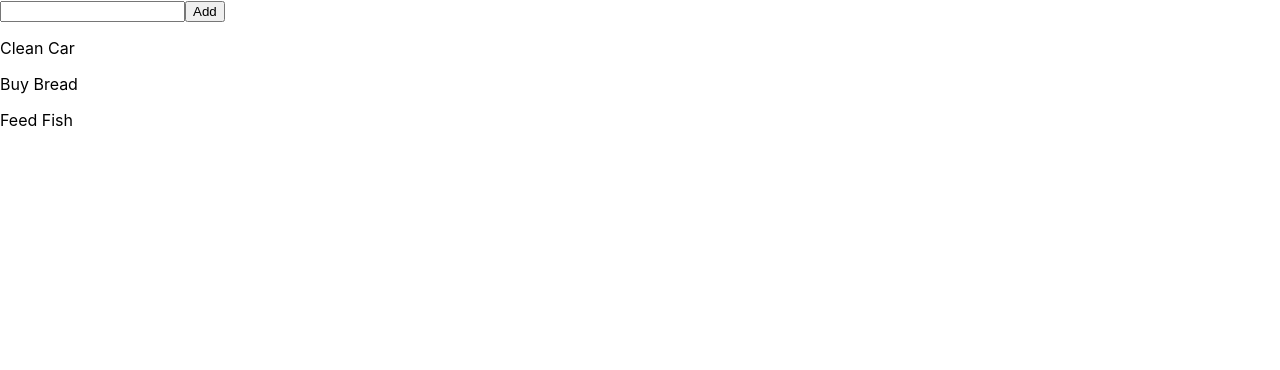
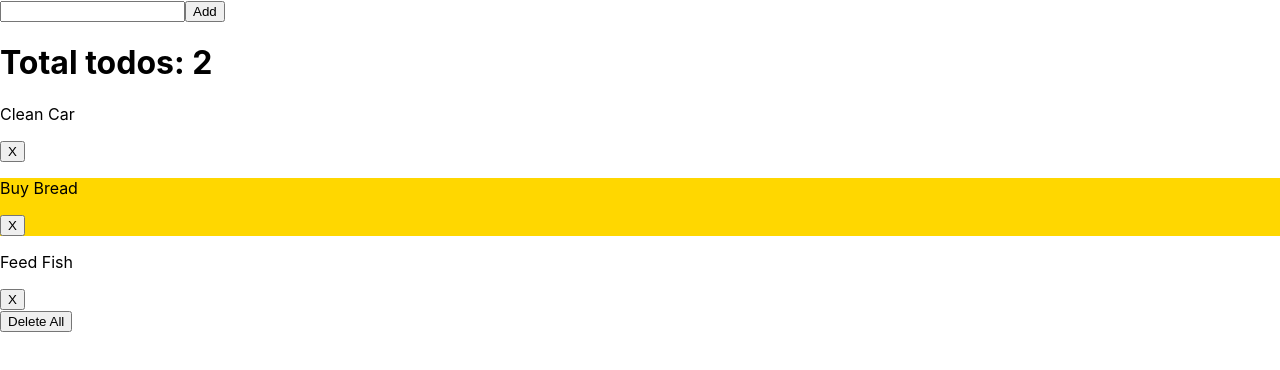
Before and after one commit to mattjholmes87/reactDemo, a React (Create React App) app: page / in a window 1280 px wide. Shown: the top 370 px of the page. Built offline with nearby package versions, Linux system fonts and the light colour scheme.

Commit message:
add delete all button

```diff
--- a/src/App.css
+++ b/src/App.css
@@ -1,38 +1,3 @@
-.App {
-  text-align: center;
+.done {
+  background-color: gold;
 }
-
-.App-logo {
-  height: 40vmin;
-  pointer-events: none;
-}
-
-@media (prefers-reduced-motion: no-preference) {
-  .App-logo {
-    animation: App-logo-spin infinite 20s linear;
-  }
-}
-
-.App-header {
-  background-color: #282c34;
-  min-height: 100vh;
-  display: flex;
-  flex-direction: column;
-  align-items: center;
-  justify-content: center;
-  font-size: calc(10px + 2vmin);
-  color: white;
-}
-
-.App-link {
-  color: #61dafb;
-}
-
-@keyframes App-logo-spin {
-  from {
-    transform: rotate(0deg);
-  }
-  to {
-    transform: rotate(360deg);
-  }
-}
--- a/src/App.js
+++ b/src/App.js
@@ -1,7 +1,14 @@
 import React, { Component } from "react";
+import "./App.css";
 
 class App extends Component {
-  state = { todos: ["Clean Car", "Buy Bread", "Feed Fish"] };
+  state = {
+    todos: [
+      { title: "Clean Car", done: false },
+      { title: "Buy Bread", done: true },
+      { title: "Feed Fish", done: false },
+    ],
+  };
 
   onTodoInput = (e) => {
     this.setState({ todoInput: e.target.value });
@@ -9,20 +16,55 @@ class App extends Component {
 
   onClickAdd = () => {
     const todos = [...this.state.todos];
-    todos.push(this.state.todoInput);
+    todos.push({ title: this.state.todoInput, todo: false });
     this.setState({ todos });
   };
 
+  onClickDelete = (title) => {
+    const todos = [...this.state.todos];
+    const indexOf = todos.findIndex((todo) => todo.title === title);
+    todos.splice(indexOf, 1);
+    this.setState({ todos });
+  };
+
+  onClickToggleTodo = (title) => {
+    const todos = [...this.state.todos];
+    const indexOf = todos.findIndex((todo) => todo.title === title);
+    todos[indexOf].done = !todos[indexOf].done;
+    this.setState({ todos });
+  };
+
+  onClickDeleteAll = () => {
+    this.setState({ todos: [] });
+  };
+
   render() {
+    console.log(this.state);
     const { todos } = this.state;
+
+    let totalTodo = 0;
+    todos.forEach((todo) => {
+      if (!todo.done) {
+        totalTodo++;
+      }
+    });
 
     return (
       <>
         <input type="text" onInput={this.onTodoInput} />
         <button onClick={this.onClickAdd}>Add</button>
+        <h1>Total todos: {totalTodo}</h1>
         {todos.map((todo) => {
-          return <p>{todo}</p>;
+          return (
+            <div className={todo.done ? "done" : "undone"}>
+              <p onClick={() => this.onClickToggleTodo(todo.title)}>
+                {todo.title}
+              </p>
+              <button onClick={() => this.onClickDelete(todo.title)}>X</button>
+            </div>
+          );
         })}
+        <button onClick={this.onClickDeleteAll}>Delete All</button>
       </>
     );
   }
```
